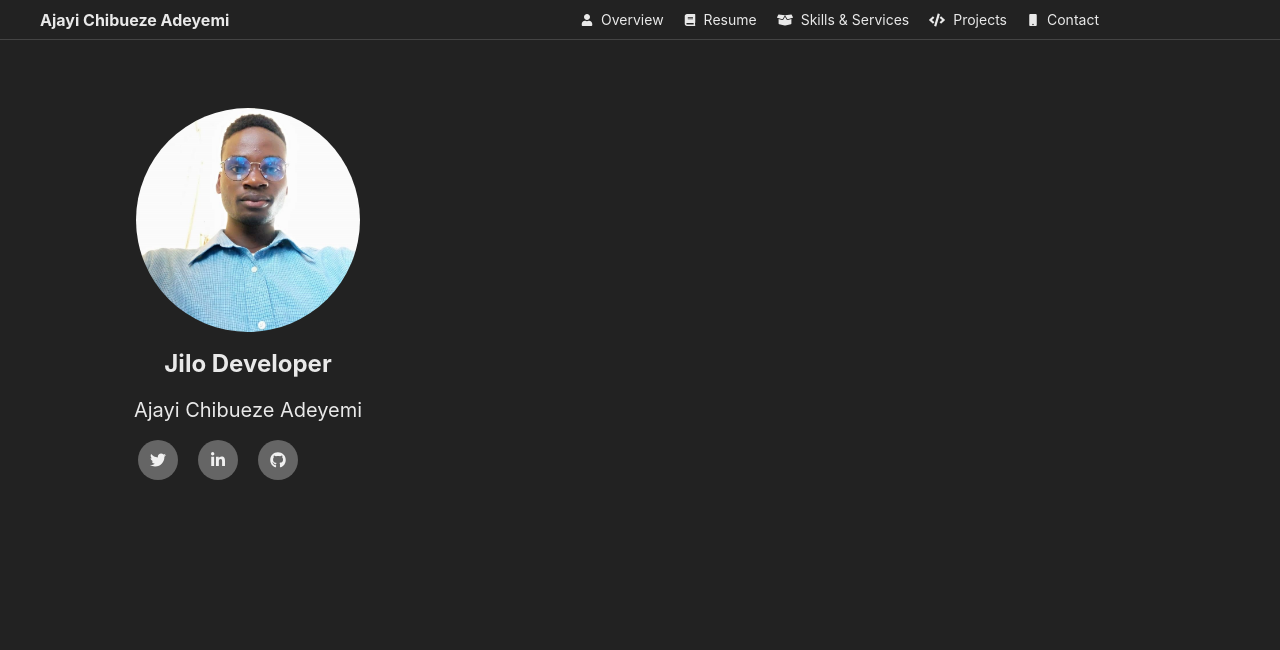
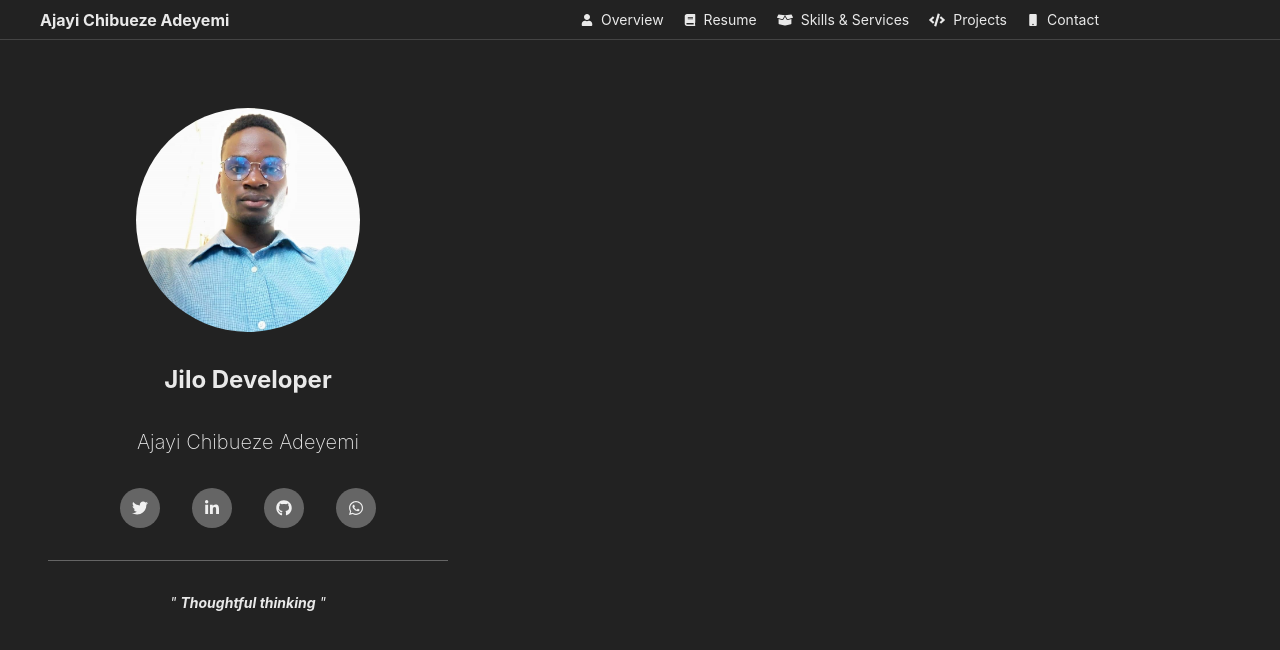
Before and after one commit to Chibueze-Adeyemi-Ajayi/REACT_portfolio, a React (Create React App) app: page / in a window 1280 px wide. Shown: the top 650 px of the page. Built offline with nearby package versions, Linux system fonts and the light colour scheme.

Commit message:
My portfolio

```diff
--- a/src/components/overview.js
+++ b/src/components/overview.js
@@ -4,11 +4,11 @@ const Overview = () => {
     return (
         <section className="w-full h-full flex flex-row space-x-4 p-12 mt-[60px]">
             {/* left tab */}
-            <section className="lg:w-[400px] md:w-[300px] h-full flex flex-col space-y-4">
+            <section className="lg:w-[400px] md:w-[300px] h-fit my-auto flex flex-col space-y-8">
                 <img className="w-56 h-56 mx-auto rounded-full" src={jilo_dev}></img>
                 <font className="text-2xl mx-auto text-white/90 font-bold">Jilo Developer</font>
-                <font className="mx-auto text-white/90 text-xl">Ajayi Chibueze Adeyemi</font>
-                <div className="w-fit mx-auto h-fit grid grid-cols-4 gap-5">
+                <font className="mx-auto text-white/90 text-xl font-extralight">Ajayi Chibueze Adeyemi</font>
+                <div className="w-fit mx-auto h-fit grid grid-cols-4 gap-8">
                     <a href="https://twitter.com/jilodeveloper" target="_blank" className="w-10 h-10 flex rounded-full bg-white/30">
                         <svg className="w-4 h-4 my-auto mx-auto" xmlns="http://www.w3.org/2000/svg" viewBox="0 0 512 512">
                             <path className="fill-white/90" d="M459.37 151.716c.325 4.548.325 9.097.325 13.645 0 138.72-105.583 298.558-298.558 298.558-59.452 0-114.68-17.219-161.137-47.106 8.447.974 16.568 1.299 25.34 1.299 49.055 0 94.213-16.568 130.274-44.832-46.132-.975-84.792-31.188-98.112-72.772 6.498.974 12.995 1.624 19.818 1.624 9.421 0 18.843-1.3 27.614-3.573-48.081-9.747-84.143-51.98-84.143-102.985v-1.299c13.969 7.797 30.214 12.67 47.431 13.319-28.264-18.843-46.781-51.005-46.781-87.391 0-19.492 5.197-37.36 14.294-52.954 51.655 63.675 129.3 105.258 216.365 109.807-1.624-7.797-2.599-15.918-2.599-24.04 0-57.828 46.782-104.934 104.934-104.934 30.213 0 57.502 12.67 76.67 33.137 23.715-4.548 46.456-13.32 66.599-25.34-7.798 24.366-24.366 44.833-46.132 57.827 21.117-2.273 41.584-8.122 60.426-16.243-14.292 20.791-32.161 39.308-52.628 54.253z"/>
@@ -24,7 +24,14 @@ const Overview = () => {
                             <path className="fill-white/90" d="M165.9 397.4c0 2-2.3 3.6-5.2 3.6-3.3.3-5.6-1.3-5.6-3.6 0-2 2.3-3.6 5.2-3.6 3-.3 5.6 1.3 5.6 3.6zm-31.1-4.5c-.7 2 1.3 4.3 4.3 4.9 2.6 1 5.6 0 6.2-2s-1.3-4.3-4.3-5.2c-2.6-.7-5.5.3-6.2 2.3zm44.2-1.7c-2.9.7-4.9 2.6-4.6 4.9.3 2 2.9 3.3 5.9 2.6 2.9-.7 4.9-2.6 4.6-4.6-.3-1.9-3-3.2-5.9-2.9zM244.8 8C106.1 8 0 113.3 0 252c0 110.9 69.8 205.8 169.5 239.2 12.8 2.3 17.3-5.6 17.3-12.1 0-6.2-.3-40.4-.3-61.4 0 0-70 15-84.7-29.8 0 0-11.4-29.1-27.8-36.6 0 0-22.9-15.7 1.6-15.4 0 0 24.9 2 38.6 25.8 21.9 38.6 58.6 27.5 72.9 20.9 2.3-16 8.8-27.1 16-33.7-55.9-6.2-112.3-14.3-112.3-110.5 0-27.5 7.6-41.3 23.6-58.9-2.6-6.5-11.1-33.3 2.6-67.9 20.9-6.5 69 27 69 27 20-5.6 41.5-8.5 62.8-8.5s42.8 2.9 62.8 8.5c0 0 48.1-33.6 69-27 13.7 34.7 5.2 61.4 2.6 67.9 16 17.7 25.8 31.5 25.8 58.9 0 96.5-58.9 104.2-114.8 110.5 9.2 7.9 17 22.9 17 46.4 0 33.7-.3 75.4-.3 83.6 0 6.5 4.6 14.4 17.3 12.1C428.2 457.8 496 362.9 496 252 496 113.3 383.5 8 244.8 8zM97.2 352.9c-1.3 1-1 3.3.7 5.2 1.6 1.6 3.9 2.3 5.2 1 1.3-1 1-3.3-.7-5.2-1.6-1.6-3.9-2.3-5.2-1zm-10.8-8.1c-.7 1.3.3 2.9 2.3 3.9 1.6 1 3.6.7 4.3-.7.7-1.3-.3-2.9-2.3-3.9-2-.6-3.6-.3-4.3.7zm32.4 35.6c-1.6 1.3-1 4.3 1.3 6.2 2.3 2.3 5.2 2.6 6.5 1 1.3-1.3.7-4.3-1.3-6.2-2.2-2.3-5.2-2.6-6.5-1zm-11.4-14.7c-1.6 1-1.6 3.6 0 5.9 1.6 2.3 4.3 3.3 5.6 2.3 1.6-1.3 1.6-3.9 0-6.2-1.4-2.3-4-3.3-5.6-2z"/>
                         </svg>
                     </a>
+                    <a href="https://github.com/Chibueze-Adeyemi-Ajayi" target="_blank" className="w-10 h-10 flex rounded-full bg-white/30">
+                        <svg className="w-4 h-4 my-auto mx-auto" xmlns="http://www.w3.org/2000/svg" viewBox="0 0 448 512">
+                            <path className="fill-white/90" d="M380.9 97.1C339 55.1 283.2 32 223.9 32c-122.4 0-222 99.6-222 222 0 39.1 10.2 77.3 29.6 111L0 480l117.7-30.9c32.4 17.7 68.9 27 106.1 27h.1c122.3 0 224.1-99.6 224.1-222 0-59.3-25.2-115-67.1-157zm-157 341.6c-33.2 0-65.7-8.9-94-25.7l-6.7-4-69.8 18.3L72 359.2l-4.4-7c-18.5-29.4-28.2-63.3-28.2-98.2 0-101.7 82.8-184.5 184.6-184.5 49.3 0 95.6 19.2 130.4 54.1 34.8 34.9 56.2 81.2 56.1 130.5 0 101.8-84.9 184.6-186.6 184.6zm101.2-138.2c-5.5-2.8-32.8-16.2-37.9-18-5.1-1.9-8.8-2.8-12.5 2.8-3.7 5.6-14.3 18-17.6 21.8-3.2 3.7-6.5 4.2-12 1.4-32.6-16.3-54-29.1-75.5-66-5.7-9.8 5.7-9.1 16.3-30.3 1.8-3.7.9-6.9-.5-9.7-1.4-2.8-12.5-30.1-17.1-41.2-4.5-10.8-9.1-9.3-12.5-9.5-3.2-.2-6.9-.2-10.6-.2-3.7 0-9.7 1.4-14.8 6.9-5.1 5.6-19.4 19-19.4 46.3 0 27.3 19.9 53.7 22.6 57.4 2.8 3.7 39.1 59.7 94.8 83.8 35.2 15.2 49 16.5 66.6 13.9 10.7-1.6 32.8-13.4 37.4-26.4 4.6-13 4.6-24.1 3.2-26.4-1.3-2.5-5-3.9-10.5-6.6z"/>
+                        </svg>
+                    </a>
                 </div>
+                <hr className="border-0 h-[1px] bg-white/30"></hr>
+                <quote className="text-white/90 italic text-sm text-center">" <b>Thoughtful thinking</b> "</quote>
             </section>
             {/* right tab */}
         </section>
```
